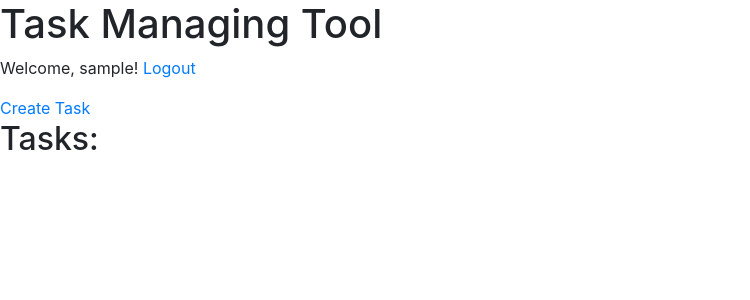
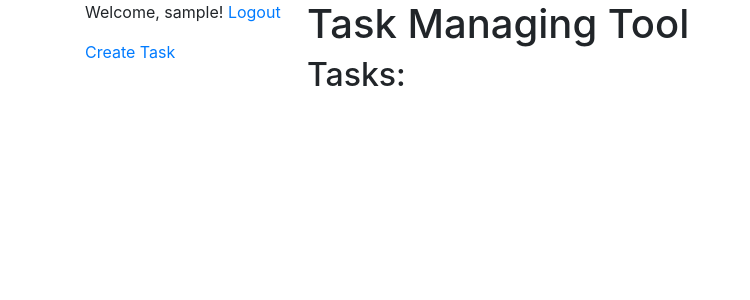
Before and after one commit to iBearchic/rascomTM, a Flask app: page / in a window 1280 px wide. Shown: the top 300 px of the page, without its empty margins (0-750 px from the left). Run offline with Flask 3, Linux system fonts and the light colour scheme; the visitor is signed in with stand-in values (Sample User, id 1); some libraries are stand-ins or nearby versions.

Commit message:
add flex options

```diff
--- /dev/null
+++ b/app/static/css/main.css
@@ -0,0 +1,11 @@
+.container {
+    display: flex;
+}
+
+.sidenavbar {
+    flex: 1;
+}
+
+.content {
+    flex: 4;
+}
--- a/app/templates/home.html
+++ b/app/templates/home.html
@@ -11,12 +11,12 @@
         {% endif %}
 {% endwith %}
 
-{% if current_user.is_authenticated %}
+<!-- {% if current_user.is_authenticated %}
   <p>Welcome, {{ current_user.username }}! <a href="{{ url_for('auth.logout') }}">Logout</a></p>
   <a href="{{ url_for('main.create_task') }}">Create Task</a>
 {% else %}
   <p>You are not logged in. <a href="{{ url_for('auth.login') }}">Login</a> or <a href="{{ url_for('auth.signup') }}">Sign Up</a></p>
-{% endif %}
+{% endif %} -->
 
 {% if current_user.is_authenticated %}
   <h2>Tasks:</h2>
--- a/app/templates/layout.html
+++ b/app/templates/layout.html
@@ -3,11 +3,24 @@
 <head>
     <link rel="stylesheet" href="https://stackpath.bootstrapcdn.com/bootstrap/4.3.1/css/bootstrap.min.css">
     <script src="https://ajax.googleapis.com/ajax/libs/jquery/3.5.1/jquery.min.js"></script>
+
+    <link rel="stylesheet" href="{{ url_for('static', filename='css/main.css') }}">
     <title> ISTM </title>
 </head>
 <body>
-    {% block content %} {% endblock %}
-
+    <div class="container">
+        <div class="sidenavbar">
+            {% if current_user.is_authenticated %}
+                <p>Welcome, {{ current_user.username }}! <a href="{{ url_for('auth.logout') }}">Logout</a></p>
+                <a href="{{ url_for('main.create_task') }}">Create Task</a>
+            {% else %}
+                <p>You are not logged in. <a href="{{ url_for('auth.login') }}">Login</a> or <a href="{{ url_for('auth.signup') }}">Sign Up</a></p>
+            {% endif %}
+        </div>
+        <div class="content">
+            {% block content %} {% endblock %}
+        </div>
+    </div>
     <script>
         window.setTimeout(function() {
             $(".alert").fadeTo(500, 0).slideUp(500, function(){
--- a/app/templates/login.html
+++ b/app/templates/login.html
@@ -6,6 +6,7 @@
     <title>Login</title>
 </head>
 <body>
+    <div class="container">
         <h1>Login</h1>
         {% with messages = get_flashed_messages(with_categories=true) %}
             {% if messages %}
@@ -42,5 +43,6 @@
                 });
             }, 1500);
         </script>
+    </div>
 </body>
 </html>
```
Lines whose indentation alone changed are shown as unchanged.
